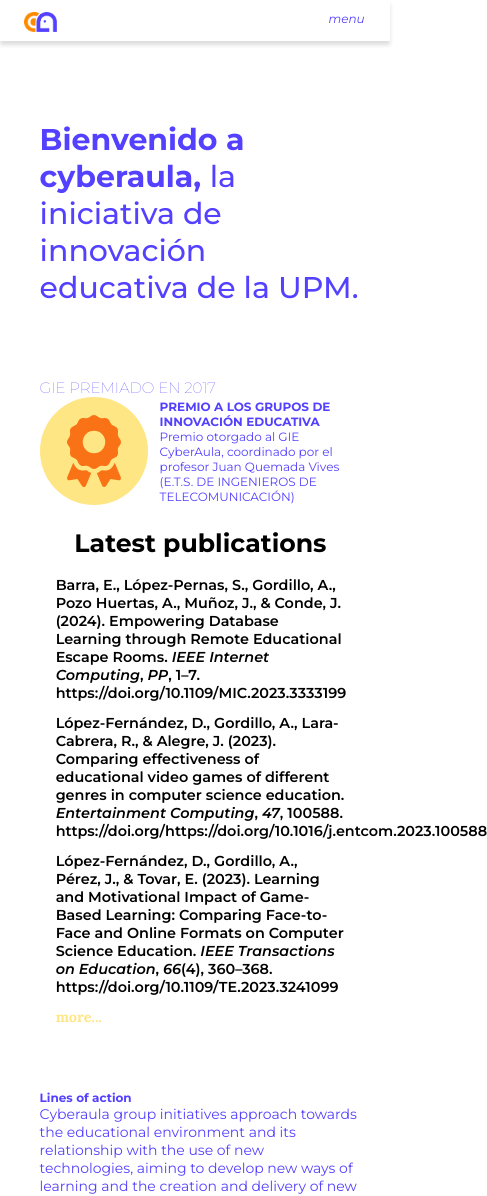
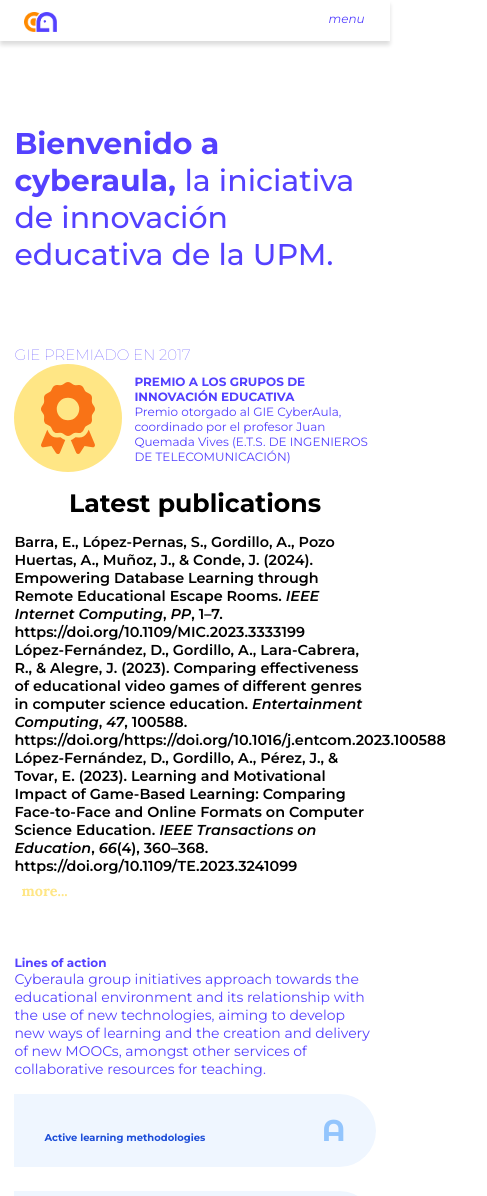
Before and after one commit to CyberAula/cyberaula.github.io, a Next.js app: page / in a window 390 px wide. Shown: the top 1196 px of the page, 487 px wide, since content can reach past the window. Built offline with nearby package versions, Linux system fonts and the light colour scheme.

Commit message:
- Responsive media página inicial comienzo maquetación pantalla miembros en desktop

```diff
--- a/app/globals.css
+++ b/app/globals.css
@@ -2,12 +2,48 @@
 @import url("https://fonts.googleapis.com/css?family=Lora:400,400i,700,700i");
 @import url("https://fonts.googleapis.com/css2?family=Montserrat:ital,wght@0,100..900;1,100..900&display=swap");
 @import url("https://fonts.googleapis.com/css2?family=Montserrat+Alternates:ital,wght@0,100;0,200;0,300;0,400;0,500;0,600;0,700;0,800;0,900;1,100;1,200;1,300;1,400;1,500;1,600;1,700;1,800;1,900&family=Montserrat:ital,wght@0,100..900;1,100..900&display=swap");
+@media (min-width: 50px) {
+  .course {
+    height: 100%;
+    color: white;
+  }
+  .course .course_title {
+    margin-top: 0.6rem;
+  }
+  .course .course_description {
+    transition: ease-in-out 300ms;
+    opacity: 1;
+    display: flex;
+    font-weight: 400;
+    display: -webkit-box;
+    max-height: 13.8888888889vh;
+  }
+  .course .course_description small {
+    margin-top: 0.6rem;
+    display: -webkit-box;
+    -webkit-line-clamp: 5;
+    -webkit-box-orient: vertical;
+    overflow: hidden;
+    text-overflow: ellipsis;
+  }
+  .year_tag {
+    display: flex;
+  }
+  .year_tag p {
+    background-color: rgba(0, 0, 0, 0.4);
+    justify-contet: flex-end;
+    border-radius: 20px;
+    padding: 3px 8px;
+    font-size: 1em;
+    font-weight: 400;
+  }
+}
+@media (min-width: 770px) {
   .course {
     display: flex;
     color: white;
     font-weight: 400;
     height: 44.4444444444vh;
-  transition: ease-in-out 300ms;
     overflow: hidden;
   }
   .course .course_text_block {
@@ -24,6 +60,7 @@
     margin-bottom: 0.6em;
   }
   .course .course_text_block .course_description small {
+    margin-top: 0;
     display: block;
     font-size: 0.85em;
     line-height: 1.4em;
@@ -44,15 +81,15 @@
   }
   .course:hover .course_text_block .course_description small {
     display: -webkit-box;
-  -webkit-line-clamp: 5;
+    -webkit-line-clamp: 4;
     -webkit-box-orient: vertical;
     overflow: hidden;
     text-overflow: ellipsis;
   }
-.course .year_tag {
-  display: flex;
-}
-.course .year_tag p {
+  .year_tag {
+    display: flex;
+  }
+  .year_tag p {
     background-color: rgba(0, 0, 0, 0.4);
     justify-contet: flex-end;
     border-radius: 20px;
@@ -60,7 +97,7 @@
     font-size: 1.2em;
     font-weight: 500;
   }
-
+}
 .bg-blue-gradient {
   background: linear-gradient(139deg, rgba(83, 64, 255, 0.9) 0%, rgba(111, 199, 255, 0.9) 100%), url("/assets/img/courses/fondo-cursos.png");
   background-size: contain;
@@ -96,6 +133,25 @@
   height: 100%;
 }
 
+.project_cards .filter_options {
+  display: flex;
+}
+.project_cards .filter_options button {
+  border-radius: 4px;
+  border-color: none;
+}
+.project_cards .project_card .year_and_cta {
+  display: flex;
+}
+.project_cards .project_card .year_and_cta .date {
+  border: 1px solid black;
+  border-radius: 50px;
+  padding: 0.5rem 5 0.2rem 0.5rem;
+}
+.project_cards .project_card .project_info .project_title {
+  @apply text-black;
+  font-size: 1.25rem;
+}
 .research .main {
   min-height: calc(100vh - 150px);
   padding: 5rem 0 0 0;
@@ -117,14 +173,37 @@
   @apply text-primary;
 }
 
-.team main .teammates .teamgrouptitle {
-  display: flex;
-  flex-flow: column wrap;
-}
 .team main .teammates .teamgrouptitle .teammate {
-  display: flex;
-  flex-flow: flow-wrap;
-  width: 100%;
+  display: block;
+  width: 100%;
+  margin-bottom: 4em;
+}
+.team main .teammates .teamgrouptitle .teammate .mate_img img {
+  height: 100px;
+  width: 100px;
+  -o-object-fit: cover;
+     object-fit: cover;
+  border-radius: 50px;
+}
+.team main .teammates .teamgrouptitle .teammate .mate_info {
+  @apply text-black;
+}
+.team main .teammates .teamgrouptitle .teammate .mate_info .mate_role {
+  margin-bottom: 1em;
+  height: 100%;
+}
+.team main .teammates .teamgrouptitle .teammate .mate_info .mate_role span {
+  padding: 0.2em 0.65em 0.3em 0.65em;
+  border: 1px solid #333333;
+  border-radius: 4px;
+  font-weight: 600;
+}
+.team main .teammates .teamgrouptitle .teammate .mate_info .mate_position span {
+  font-weight: 600;
+}
+.team main .teammates .teamgrouptitle .teammate .mate_info .mate_description span img {
+  height: 18px;
+  width: 18px;
 }
 
 footer {
@@ -219,6 +298,9 @@ ul li {
   @apply border-2 border-primary;
 }
 
+/* ==========================================================================
+    VARIABLES
+   ========================================================================== */
 /* ==========================================================================
  VARIABLES
 ========================================================================== */
@@ -244,10 +326,9 @@ TYPOGRAPHY
   margin-top: 60px;
   height: 13.8vw;
   background-image: url("/assets/img/headers/header-one.png");
-  background-color: #282828;
-  background-size: contain;
-  -o-object-fit: cover;
-     object-fit: cover;
+  background-size: cover;
+  background-position: center;
+  background-repeat: no-repeat;
   display: flex;
   align-items: flex-end;
 }
@@ -334,6 +415,7 @@ header .imagotype .logotype {
   font-size: 1.7rem;
   font-weight: 700;
   font-family: "Montserrat Alternates", sans-serif;
+  color: #5441ff;
   padding: 0 12rem 0 0.7rem;
 }
 header .imagotype .logotype span {
@@ -391,7 +473,7 @@ header li a:active {
 
 main {
   padding: 2rem 0 0 0;
-  margin: 8rem 4rem 0 4rem;
+  margin: 0.8rem;
 }
 
 .box-shadow {
@@ -644,7 +726,7 @@ main {
   background-color: white;
 }
 .projects .nav_bar .imagotype .logotype {
-  color: white;
+  color: #5441ff;
   font-weight: 700;
   text-decoration: none;
 }
@@ -1050,7 +1132,7 @@ RESPONSIVE
 }
 @media (max-width: 800px) {
   .home {
-    margin: 0 4rem 0 5rem;
+    margin: 0 2rem 0 2rem;
   }
   .home .group_logo {
     width: 20%;
@@ -1067,7 +1149,14 @@ RESPONSIVE
     display: block;
     width: 100%;
   }
-  .home .body .banner {
+  .home .body .carousel {
+    width: 100%;
+    margin-left: 0px;
+  }
+  .home .body .latest_publications {
+    width: 100%;
+  }
+  .banner {
     background-image: url("/assets/img/headers/header-one.png");
     background-size: cover;
     width: 100%;
@@ -1075,13 +1164,6 @@ RESPONSIVE
     background-repeat: no-repeat;
     height: 8rem;
   }
-  .home .body .carousel {
-    width: 100%;
-    margin-left: 0px;
-  }
-  .home .body .latest_publications {
-    width: 100%;
-  }
   .projects main .our_projects {
     padding: 3.5rem 0 0 0;
   }
@@ -1137,7 +1219,7 @@ RESPONSIVE
     display: block !important;
   }
   header {
-    width: 100%;
+    width: 100vw;
     display: flex;
     flex-flow: wrap row;
     justify-content: space-between;
@@ -1205,7 +1287,7 @@ RESPONSIVE
     left: 0;
   }
   .home {
-    margin: 0 1.6rem 0 2.5rem;
+    margin: 0.4rem;
     padding: 1rem 0 0 0;
   }
   .home h2 {
@@ -1228,6 +1310,12 @@ RESPONSIVE
   }
   .home .body .carousel p {
     font-size: 1rem;
+  }
+  .home .body .latest_publications {
+    padding: 0;
+  }
+  .home .body .latest_publications p {
+    padding: 0;
   }
   .projects main .our_projects {
     padding: 3.5rem 0 0 0;
@@ -1409,12 +1497,48 @@ body :not(.menu) a:hover {
   text-decoration: none;
 }
 
+@media (min-width: 50px) {
+  .course {
+    height: 100%;
+    color: white;
+  }
+  .course .course_title {
+    margin-top: 0.6rem;
+  }
+  .course .course_description {
+    transition: ease-in-out 300ms;
+    opacity: 1;
+    display: flex;
+    font-weight: 400;
+    display: -webkit-box;
+    max-height: 13.8888888889vh;
+  }
+  .course .course_description small {
+    margin-top: 0.6rem;
+    display: -webkit-box;
+    -webkit-line-clamp: 5;
+    -webkit-box-orient: vertical;
+    overflow: hidden;
+    text-overflow: ellipsis;
+  }
+  .year_tag {
+    display: flex;
+  }
+  .year_tag p {
+    background-color: rgba(0, 0, 0, 0.4);
+    justify-contet: flex-end;
+    border-radius: 20px;
+    padding: 3px 8px;
+    font-size: 1em;
+    font-weight: 400;
+  }
+}
+@media (min-width: 770px) {
   .course {
     display: flex;
     color: white;
     font-weight: 400;
     height: 44.4444444444vh;
-  transition: ease-in-out 300ms;
     overflow: hidden;
   }
   .course .course_text_block {
@@ -1431,6 +1555,7 @@ body :not(.menu) a:hover {
     margin-bottom: 0.6em;
   }
   .course .course_text_block .course_description small {
+    margin-top: 0;
     display: block;
     font-size: 0.85em;
     line-height: 1.4em;
@@ -1451,15 +1576,15 @@ body :not(.menu) a:hover {
   }
   .course:hover .course_text_block .course_description small {
     display: -webkit-box;
-  -webkit-line-clamp: 5;
+    -webkit-line-clamp: 4;
     -webkit-box-orient: vertical;
     overflow: hidden;
     text-overflow: ellipsis;
   }
-.course .year_tag {
-  display: flex;
-}
-.course .year_tag p {
+  .year_tag {
+    display: flex;
+  }
+  .year_tag p {
     background-color: rgba(0, 0, 0, 0.4);
     justify-contet: flex-end;
     border-radius: 20px;
@@ -1467,7 +1592,7 @@ body :not(.menu) a:hover {
     font-size: 1.2em;
     font-weight: 500;
   }
-
+}
 .bg-blue-gradient {
   background: linear-gradient(139deg, rgba(83, 64, 255, 0.9) 0%, rgba(111, 199, 255, 0.9) 100%), url("/assets/img/courses/fondo-cursos.png");
   background-size: contain;
@@ -1503,14 +1628,56 @@ body :not(.menu) a:hover {
   height: 100%;
 }
 
-.team main .teammates .teamgrouptitle {
-  display: flex;
-  flex-flow: column wrap;
+.project_cards .filter_options {
+  display: flex;
+}
+.project_cards .filter_options button {
+  border-radius: 4px;
+  border-color: none;
+}
+.project_cards .project_card .year_and_cta {
+  display: flex;
+}
+.project_cards .project_card .year_and_cta .date {
+  border: 1px solid black;
+  border-radius: 50px;
+  padding: 0.5rem 5 0.2rem 0.5rem;
+}
+.project_cards .project_card .project_info .project_title {
+  @apply text-black;
+  font-size: 1.25rem;
 }
 .team main .teammates .teamgrouptitle .teammate {
-  display: flex;
-  flex-flow: flow-wrap;
-  width: 100%;
+  display: block;
+  width: 100%;
+  margin-bottom: 4em;
+}
+.team main .teammates .teamgrouptitle .teammate .mate_img img {
+  height: 100px;
+  width: 100px;
+  -o-object-fit: cover;
+     object-fit: cover;
+  border-radius: 50px;
+}
+.team main .teammates .teamgrouptitle .teammate .mate_info {
+  @apply text-black;
+}
+.team main .teammates .teamgrouptitle .teammate .mate_info .mate_role {
+  margin-bottom: 1em;
+  height: 100%;
+}
+.team main .teammates .teamgrouptitle .teammate .mate_info .mate_role span {
+  padding: 0.2em 0.65em 0.3em 0.65em;
+  border: 1px solid #333333;
+  border-radius: 4px;
+  font-weight: 600;
+}
+.team main .teammates .teamgrouptitle .teammate .mate_info .mate_position span {
+  font-weight: 600;
+}
+.team main .teammates .teamgrouptitle .teammate .mate_info .mate_description span img {
+  height: 18px;
+  width: 18px;
 }
 
 .research .main {
--- a/app/sass/lib/_type.sass
+++ b/app/sass/lib/_type.sass
@@ -1,6 +1,6 @@
 
-$body-text: 14px, 400, 140%, 1rem
-$sm-text: 16px, 600, 140%, 1rem //h5
+$body-text: 14px, 400, 140%, 1rem, 0.6rem
+$sm-text: 16px, 600, 140%, 1rem, 0.6rem //h5
 $md-text: 20px, bold, 140%, 1rem //h4
 $lg-text: 24px, bold,140%, 1rem  //h3
 $xl-text: 28px, bold, 140%, 1rem //h2
@@ -50,7 +50,7 @@ $bold:800
             font-family: "Montserrat", sans-serif
             font-size: nth($body-text,1)
             line-height: nth($body-text,3)
-            margin-bottom: nth($body-text,4)
+            margin-bottom: nth($body-text,5)
 
         button
             font-family: "Montserrat", sans-serif
--- a/app/sass/main.css
+++ b/app/sass/main.css
@@ -2,12 +2,48 @@
 @import url("https://fonts.googleapis.com/css?family=Lora:400,400i,700,700i");
 @import url("https://fonts.googleapis.com/css2?family=Montserrat:ital,wght@0,100..900;1,100..900&display=swap");
 @import url("https://fonts.googleapis.com/css2?family=Montserrat+Alternates:ital,wght@0,100;0,200;0,300;0,400;0,500;0,600;0,700;0,800;0,900;1,100;1,200;1,300;1,400;1,500;1,600;1,700;1,800;1,900&family=Montserrat:ital,wght@0,100..900;1,100..900&display=swap");
+@media (min-width: 50px) {
+  .course {
+    height: 100%;
+    color: white;
+  }
+  .course .course_title {
+    margin-top: 0.6rem;
+  }
+  .course .course_description {
+    transition: ease-in-out 300ms;
+    opacity: 1;
+    display: flex;
+    font-weight: 400;
+    display: -webkit-box;
+    max-height: 13.8888888889vh;
+  }
+  .course .course_description small {
+    margin-top: 0.6rem;
+    display: -webkit-box;
+    -webkit-line-clamp: 5;
+    -webkit-box-orient: vertical;
+    overflow: hidden;
+    text-overflow: ellipsis;
+  }
+  .year_tag {
+    display: flex;
+  }
+  .year_tag p {
+    background-color: rgba(0, 0, 0, 0.4);
+    justify-contet: flex-end;
+    border-radius: 20px;
+    padding: 3px 8px;
+    font-size: 1em;
+    font-weight: 400;
+  }
+}
+@media (min-width: 770px) {
   .course {
     display: flex;
     color: white;
     font-weight: 400;
     height: 44.4444444444vh;
-  transition: ease-in-out 300ms;
     overflow: hidden;
   }
   .course .course_text_block {
@@ -24,6 +60,7 @@
     margin-bottom: 0.6em;
   }
   .course .course_text_block .course_description small {
+    margin-top: 0;
     display: block;
     font-size: 0.85em;
     line-height: 1.4em;
@@ -44,15 +81,15 @@
   }
   .course:hover .course_text_block .course_description small {
     display: -webkit-box;
-  -webkit-line-clamp: 5;
+    -webkit-line-clamp: 4;
     -webkit-box-orient: vertical;
     overflow: hidden;
     text-overflow: ellipsis;
   }
-.course .year_tag {
+  .year_tag {
     display: flex;
   }
-.course .year_tag p {
+  .year_tag p {
     background-color: rgba(0, 0, 0, 0.4);
     justify-contet: flex-end;
     border-radius: 20px;
@@ -60,7 +97,7 @@
     font-size: 1.2em;
     font-weight: 500;
   }
-
+}
 .bg-blue-gradient {
   background: linear-gradient(139deg, rgba(83, 64, 255, 0.9) 0%, rgba(111, 199, 255, 0.9) 100%), url("/assets/img/courses/fondo-cursos.png");
   background-size: contain;
@@ -136,14 +173,37 @@
   @apply text-primary;
 }
 
-.team main .teammates .teamgrouptitle {
-  display: flex;
-  flex-flow: column wrap;
+.team main .teammates .teamgrouptitle .teammate {
+  display: block;
+  width: 100%;
+  margin-bottom: 4em;
 }
-.team main .teammates .teamgrouptitle .teammate {
-  display: flex;
-  flex-flow: flow-wrap;
-  width: 100%;
+.team main .teammates .teamgrouptitle .teammate .mate_img img {
+  height: 100px;
+  width: 100px;
+  -o-object-fit: cover;
+     object-fit: cover;
+  border-radius: 50px;
+}
+.team main .teammates .teamgrouptitle .teammate .mate_info {
+  @apply text-black;
+}
+.team main .teammates .teamgrouptitle .teammate .mate_info .mate_role {
+  margin-bottom: 1em;
+  height: 100%;
+}
+.team main .teammates .teamgrouptitle .teammate .mate_info .mate_role span {
+  padding: 0.2em 0.65em 0.3em 0.65em;
+  border: 1px solid #333333;
+  border-radius: 4px;
+  font-weight: 600;
+}
+.team main .teammates .teamgrouptitle .teammate .mate_info .mate_position span {
+  font-weight: 600;
+}
+.team main .teammates .teamgrouptitle .teammate .mate_info .mate_description span img {
+  height: 18px;
+  width: 18px;
 }
 
 footer {
@@ -238,6 +298,9 @@ ul li {
   @apply border-2 border-primary;
 }
 
+/* ==========================================================================
+    VARIABLES
+   ========================================================================== */
 /* ==========================================================================
  VARIABLES
 ========================================================================== */
@@ -410,7 +473,7 @@ header li a:active {
 
 main {
   padding: 2rem 0 0 0;
-  margin: 8rem 4rem 0 4rem;
+  margin: 0.8rem;
 }
 
 .box-shadow {
@@ -1069,7 +1132,7 @@ RESPONSIVE
 }
 @media (max-width: 800px) {
   .home {
-    margin: 0 4rem 0 5rem;
+    margin: 0 2rem 0 2rem;
   }
   .home .group_logo {
     width: 20%;
@@ -1156,7 +1219,7 @@ RESPONSIVE
     display: block !important;
   }
   header {
-    width: 100%;
+    width: 100vw;
     display: flex;
     flex-flow: wrap row;
     justify-content: space-between;
@@ -1224,7 +1287,7 @@ RESPONSIVE
     left: 0;
   }
   .home {
-    margin: 0 1.6rem 0 2.5rem;
+    margin: 0.4rem;
     padding: 1rem 0 0 0;
   }
   .home h2 {
@@ -1247,6 +1310,12 @@ RESPONSIVE
   }
   .home .body .carousel p {
     font-size: 1rem;
+  }
+  .home .body .latest_publications {
+    padding: 0;
+  }
+  .home .body .latest_publications p {
+    padding: 0;
   }
   .projects main .our_projects {
     padding: 3.5rem 0 0 0;
--- a/app/sass/main.scss
+++ b/app/sass/main.scss
@@ -16,6 +16,10 @@
 }
 
 /* ==========================================================================
+    VARIABLES
+   ========================================================================== */
+
+   /* ==========================================================================
     VARIABLES
    ========================================================================== */
 //COLOR
@@ -47,7 +51,6 @@ $spacing_sm: 16px;
 $spacing_md: 32px;
 $spacing_lg: 48px;
 $spacing_xl: 64px;
-
 /* =========================================================================
 TYPOGRAPHY
  ========================================================================== */
@@ -1454,7 +1457,7 @@ RESPONSIVE
 @media (max-width: 800px) {
 
   .home {
-    margin: 0 4rem 0 5rem;
+    margin: 0 2rem 0 2rem;
 
     .group_logo {
       width: 20%;
@@ -1582,7 +1585,7 @@ RESPONSIVE
   }
 
   header {
-    width: 100%;
+    width: 100vw;
     display: flex;
     flex-flow: wrap row;
     justify-content: space-between;
@@ -1661,7 +1664,7 @@ RESPONSIVE
   }
 
   .home {
-    margin: 0 1.6rem 0 2.5rem;
+    margin: 0.4rem;
     padding: 1rem 0 0 0;
 
     h2 {
@@ -1692,6 +1695,12 @@ RESPONSIVE
 
         p {
           font-size: 1rem;
+        }
+      }
+      .latest_publications {
+        padding: 0;
+        p{
+          padding:0
         }
       }
     }
```
Also changed, not shown: app/sass/partials/_team.sass (+31 -4 lines), app/team/page.js (+18 -8 lines), constants/team.js (+12 -3 lines), 2 other files (tests, documents, lock files or other folders). Lines whose indentation alone changed are shown as unchanged.
